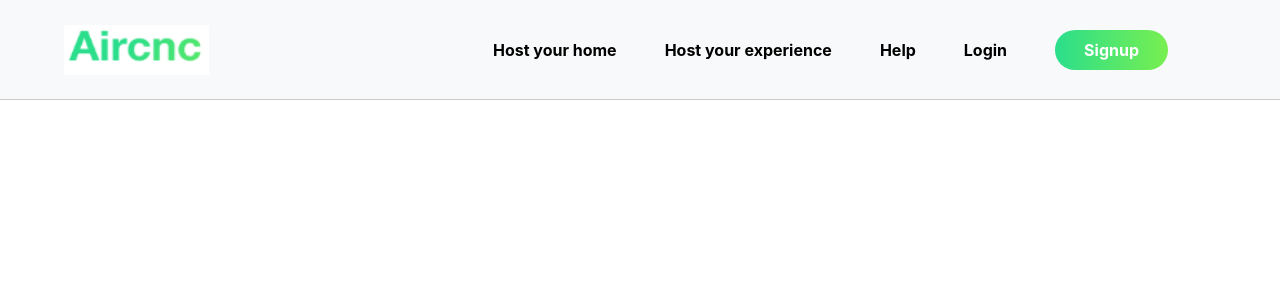
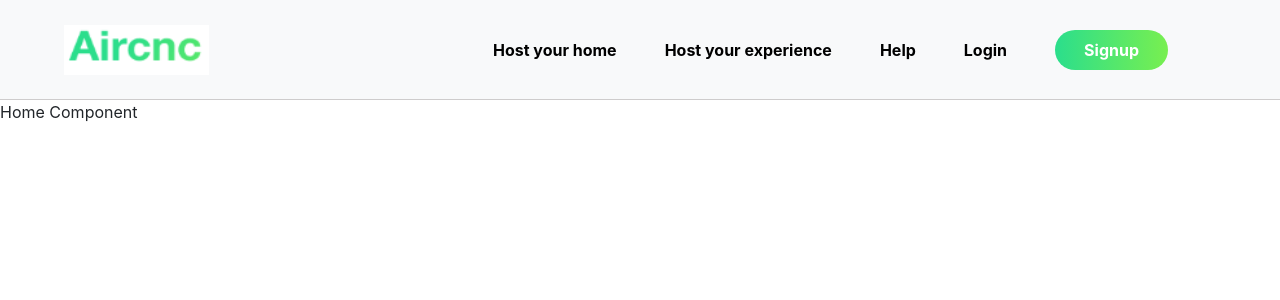
Before and after one commit to Shadab420/aircnc, a React (Create React App) app: page / in a window 1280 px wide. Shown: the top 300 px of the page. Built offline with nearby package versions, Linux system fonts and the light colour scheme; the HTML template or start-up script is replaced by a standard one.

Commit message:
added routing

```diff
--- a/src/App.js
+++ b/src/App.js
@@ -1,4 +1,10 @@
 import React, { useEffect } from 'react';
+import {
+  BrowserRouter as Router,
+  Switch,
+  Route,
+  Link
+} from "react-router-dom";
 import ReactGa from 'react-ga';
 import logo from './logo.svg';
 import 'bootstrap/dist/css/bootstrap.min.css';
@@ -6,6 +12,7 @@ import './App.scss';
 import NavigationBar from './components/navbar/NavigationBar';
 import Login from './components/Login/Login';
 import Signup from './components/Signup/Signup';
+import Home from './components/Home/Home';
 
 function App() {
   // useEffect(() => {
@@ -19,7 +26,23 @@ function App() {
 
   return (
     <div className="App">
-      <NavigationBar/>
+      <Router>
+        <NavigationBar/>
+
+        <Switch>
+          <Route path="/login">
+            <Login />
+          </Route>
+          <Route path="/signup">
+            <Signup />
+          </Route>
+          <Route path="/">
+            <Home />
+          </Route>
+        </Switch>
+
+      </Router>
+
 
 
     </div>
--- /dev/null
+++ b/src/components/Home/Home.js
@@ -0,0 +1,11 @@
+import React from 'react';
+
+const Home = () => {
+    return (
+        <div>
+            Home Component
+        </div>
+    );
+};
+
+export default Home;
--- a/src/components/navbar/NavigationBar.js
+++ b/src/components/navbar/NavigationBar.js
@@ -1,4 +1,7 @@
 import React from 'react';
+import {
+    Link
+  } from "react-router-dom";
 import { Navbar, Nav, NavDropdown } from 'react-bootstrap'
 import './NavigationBar.scss';
 
@@ -6,7 +9,7 @@ const NavigationBar = () => {
     return (
         <>
         <Navbar collapseOnSelect expand="lg" bg="light" className="my-navbar">
-            <Navbar.Brand href="#home" className="mr-auto mx-5">
+            <Link to="/home" className="mr-auto mx-5">
             <img
                 src= {require('../../assets/images/logo.PNG')}
                 width="145"
@@ -14,15 +17,15 @@ const NavigationBar = () => {
                 className="d-inline-block align-top"
                 alt="React Bootstrap logo"
             />
-            </Navbar.Brand>
+            </Link>
             <Navbar.Toggle aria-controls="responsive-navbar-nav" />
             <Navbar.Collapse id="responsive-navbar-nav">
                 <Nav className="ml-auto mx-5">
-                    <a href="#home" className="my-nav-link mr-5">Host your home</a>
-                    <a href="#features" className="my-nav-link mr-5">Host your experience</a>
-                    <a href="#home" className="my-nav-link mr-5">Help</a>
-                    <a href="#features" className="my-nav-link mr-5">Login</a>
-                    <a href="#pricing" className="my-nav-link mr-5"><span className="sign-up-btn">Signup</span></a>
+                    <Link to="/" className="my-nav-link mr-5">Host your home</Link>
+                    <Link to="/" className="my-nav-link mr-5">Host your experience</Link>
+                    <Link to="/" className="my-nav-link mr-5">Help</Link>
+                    <Link to="/login" className="my-nav-link mr-5">Login</Link>
+                    <Link to="/signup" className="my-nav-link mr-5"><span className="sign-up-btn">Signup</span></Link>
                 </Nav>
             </Navbar.Collapse>
         </Navbar>
```
